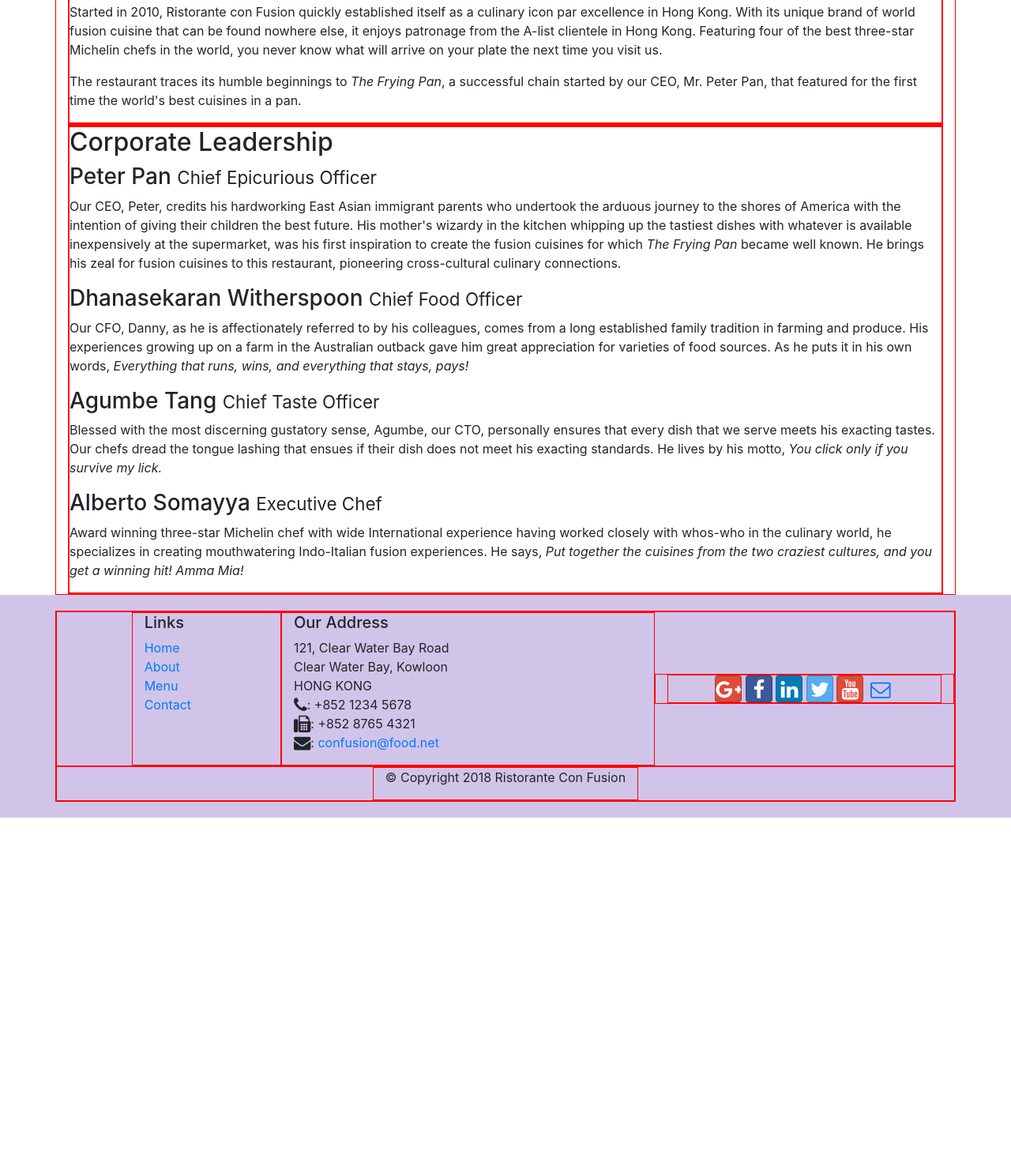
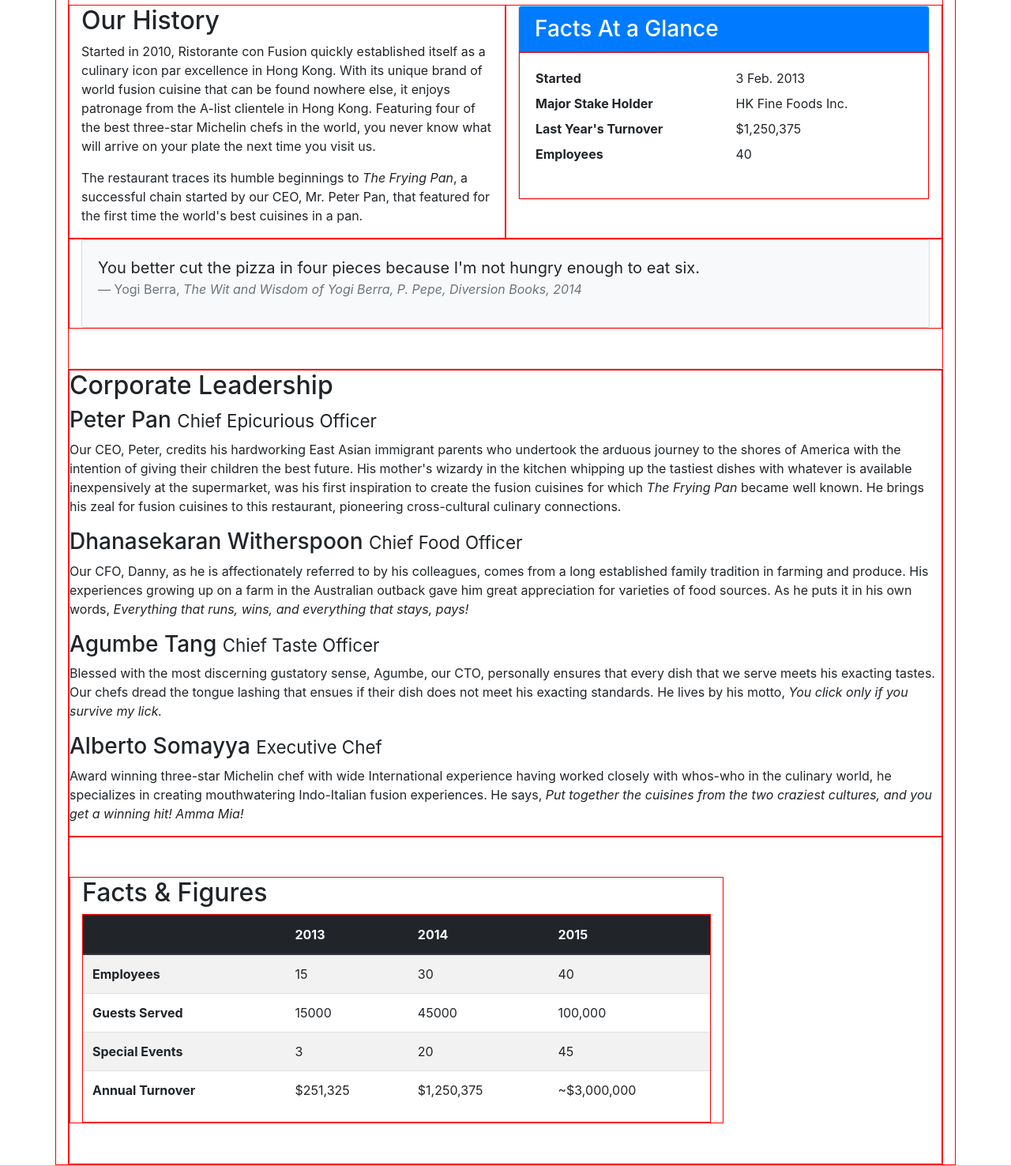
Before and after one commit to marifelangeles/Bootstrap4, a website: page conFusion/aboutus.html in a window 1280 px wide. Shown: the part 521-1997 px from the top of the page at 79% size. Before the commit the page ends 1556 px from the top, so only its background shows below. Drawn offline with nearby package versions, Linux system fonts and the light colour scheme.

Commit message:
tables and cards

```diff
--- a/conFusion/aboutus.html
+++ b/conFusion/aboutus.html
@@ -62,15 +62,45 @@
             </div>
         </div>
 
-        <div>
-            <div>
+        <div class="row row-content">
+            <div class="col-sm-6">
                 <h2>Our History</h2>
                 <p>Started in 2010, Ristorante con Fusion quickly established itself as a culinary icon par excellence in Hong Kong. With its unique brand of world fusion cuisine that can be found nowhere else, it enjoys patronage from the A-list clientele in Hong Kong.  Featuring four of the best three-star Michelin chefs in the world, you never know what will arrive on your plate the next time you visit us.</p>
                 <p>The restaurant traces its humble beginnings to <em>The Frying Pan</em>, a successful chain started by our CEO, Mr. Peter Pan, that featured for the first time the world's best cuisines in a pan.</p>
             </div>
-            <div>
-            </div>
-        </div>
+            <!-- IDEA: add card -->
+            <div class="col-12 col-sm-6">
+              <div class="card">
+                <h3 class="card-header bg-primary text-white">Facts At a Glance</h3>
+                <div class="card-body">
+                    <dl class="row">
+                        <dt class="col-6">Started</dt>
+                        <dd class="col-6">3 Feb. 2013</dd>
+                        <dt class="col-6">Major Stake Holder</dt>
+                        <dd class="col-6">HK Fine Foods Inc.</dd>
+                        <dt class="col-6">Last Year's Turnover</dt>
+                        <dd class="col-6">$1,250,375</dd>
+                        <dt class="col-6">Employees</dt>
+                        <dd class="col-6">40</dd>
+                    </dl>
+                </div>
+              </div>
+             </div> <!-- IDEA: end card -->
+             <!-- IDEA: blockquote -->
+             <div class="col-12">
+               <div class="card card-body bg-light">
+                   <blockquote class="blockquote">
+                       <p class="mb-0">You better cut the pizza in four pieces because
+                           I'm not hungry enough to eat six.</p>
+                       <footer class="blockquote-footer">Yogi Berra,
+                           <cite title="Source Title">The Wit and Wisdom of Yogi Berra,
+                           P. Pepe, Diversion Books, 2014</cite>
+                       </footer>
+                   </blockquote>
+               </div>
+             </div> <!-- IDEA: end col-12 -->
+
+        </div> <!-- IDEA: end row -->
 
 
         <div>
@@ -84,6 +114,51 @@
                 <p>Blessed with the most discerning gustatory sense, Agumbe, our CTO, personally ensures that every dish that we serve meets his exacting tastes. Our chefs dread the tongue lashing that ensues if their dish does not meet his exacting standards. He lives by his motto, <em>You click only if you survive my lick.</em></p>
                 <h3>Alberto Somayya <small>Executive Chef</small></h3>
                 <p>Award winning three-star Michelin chef with wide International experience having worked closely with whos-who in the culinary world, he specializes in creating mouthwatering Indo-Italian fusion experiences. He says, <em>Put together the cuisines from the two craziest cultures, and you get a winning hit! Amma Mia!</em></p>
+            </div>
+            <!-- IDEA: table -->
+            <div class="row row-content">
+              <div class="col-12 col-sm-9">
+                  <h2>Facts &amp; Figures</h2>
+                  <div class="table-responsive">
+                  <table class="table table-striped">
+                      <thead class="thead-dark">
+                          <tr>
+                              <th>&nbsp;</th>
+                              <th>2013</th>
+                              <th>2014</th>
+                              <th>2015</th>
+                          </tr>
+                      </thead>
+                      <tbody>
+                          <tr>
+                              <th>Employees</th>
+                              <td>15</td>
+                              <td>30</td>
+                              <td>40</td>
+                          </tr>
+                          <tr>
+                              <th>Guests Served</th>
+                              <td>15000</td>
+                              <td>45000</td>
+                              <td>100,000</td>
+                          </tr>
+                          <tr>
+                              <th>Special Events</th>
+                              <td>3</td>
+                              <td>20</td>
+                              <td>45</td>
+                          </tr>
+                          <tr>
+                              <th>Annual Turnover</th>
+                              <td>$251,325</td>
+                              <td>$1,250,375</td>
+                              <td>~$3,000,000</td>
+                          </tr>
+                      </tbody>
+                  </table>
+              </div>
+              </div>
+              </div> <!-- IDEA: end col-12 col-sm-3 -->
             </div>
        </div>
 
```
